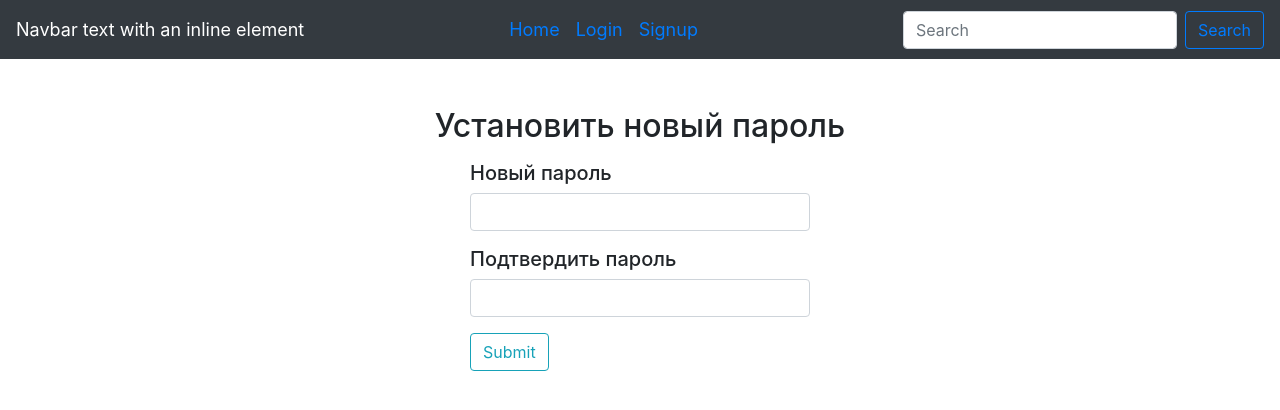
After one commit to asd7626/web_school, a Python web app: template templates/reset_token.html in a window 1280 px wide. The commit adds this page. Shown: the top 410 px of the page. Run offline with Jinja, Linux system fonts and the light colour scheme; the template is opened without the code that fills it, so the values that code supplies are empty, except form fields; tables that the repository leaves empty hold one stand-in row (values such as "Sample post"); form fields are guessed from the names that the template uses; some libraries are stand-ins or nearby versions.

Commit message:
Reset Password

```diff
--- a/templates/login.html
+++ b/templates/login.html
@@ -13,6 +13,9 @@
             <input type="checkbox" name="remember"> Remember me
             <br> <br>
             <button type="submit" class="btn btn-primary"> Войти </button>
+            <small>
+                <a href="{{ url_for('auth.reset_request') }}"> Забыли пароль? </a>
+            </small>
         </form>
 
         <form method="get" action="{{ url_for('show_all_students')}}" class="mt-3">
--- /dev/null
+++ b/templates/reset_token.html
@@ -0,0 +1,20 @@
+{% extends "layout.html" %}
+{% block content %}
+
+<div class="mt-5 container">
+    <h2 class=" mb-3 text-center"> Установить новый пароль </h2>
+    <div class="col-4 mx-auto">
+        <form action="" method="post">
+            {{ form.hidden_tag() }}
+            <h5> Новый пароль </h5>
+            {{ form.password (class="mb-3 form-control form-control") }}
+            <h5> Подтвердить пароль </h5>
+            {{ form.confirm_password (class="mb-3 form-control form-control") }}
+            <div class="form-group">
+                {{ form.submit(class="btn btn-outline-info") }}
+            </div>
+        </form>
+    </div>
+</div>
+
+{% endblock content %}
```
Also changed, not shown: templates/reset_request.html (added, +18 -0 lines).
